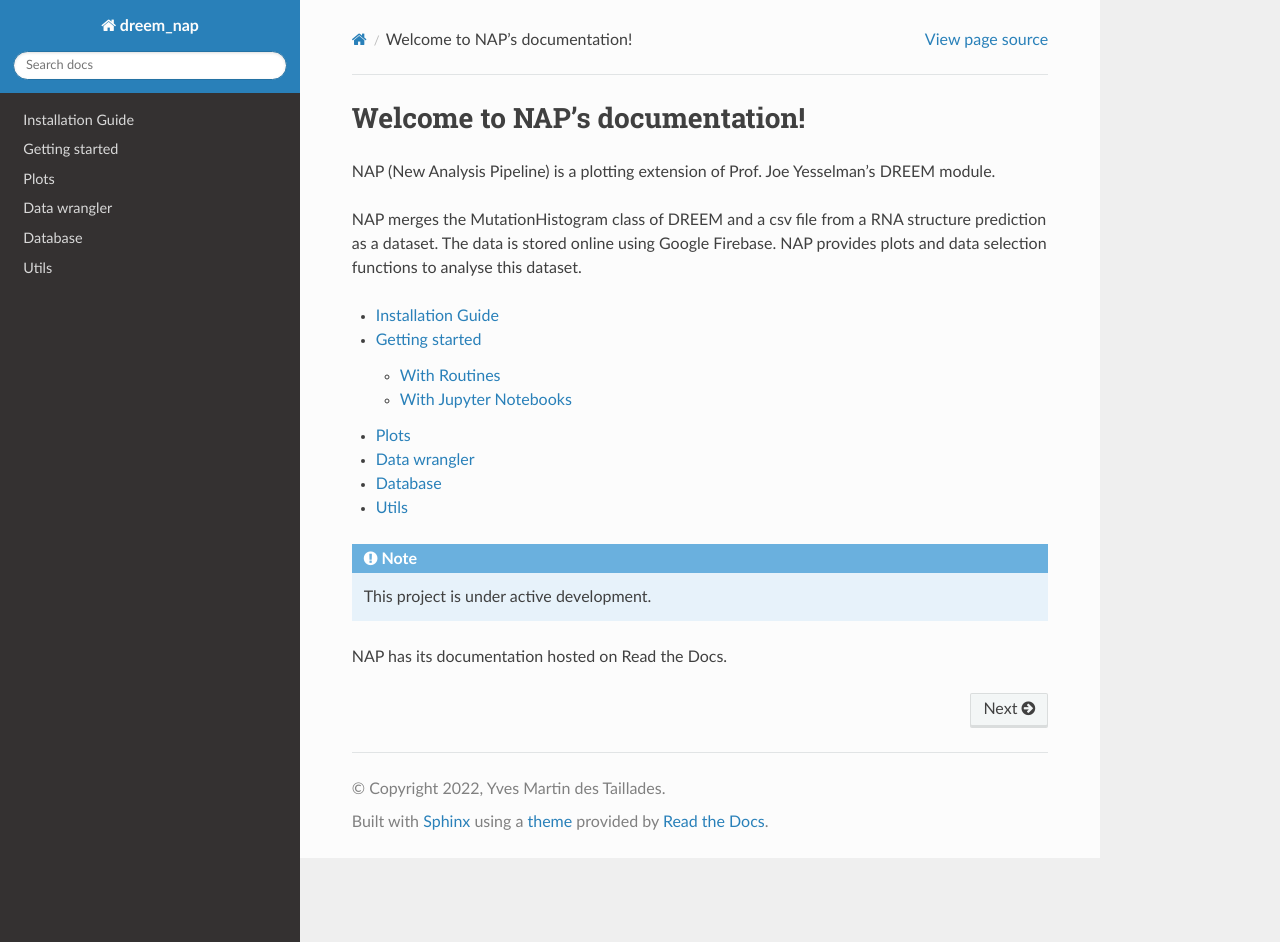
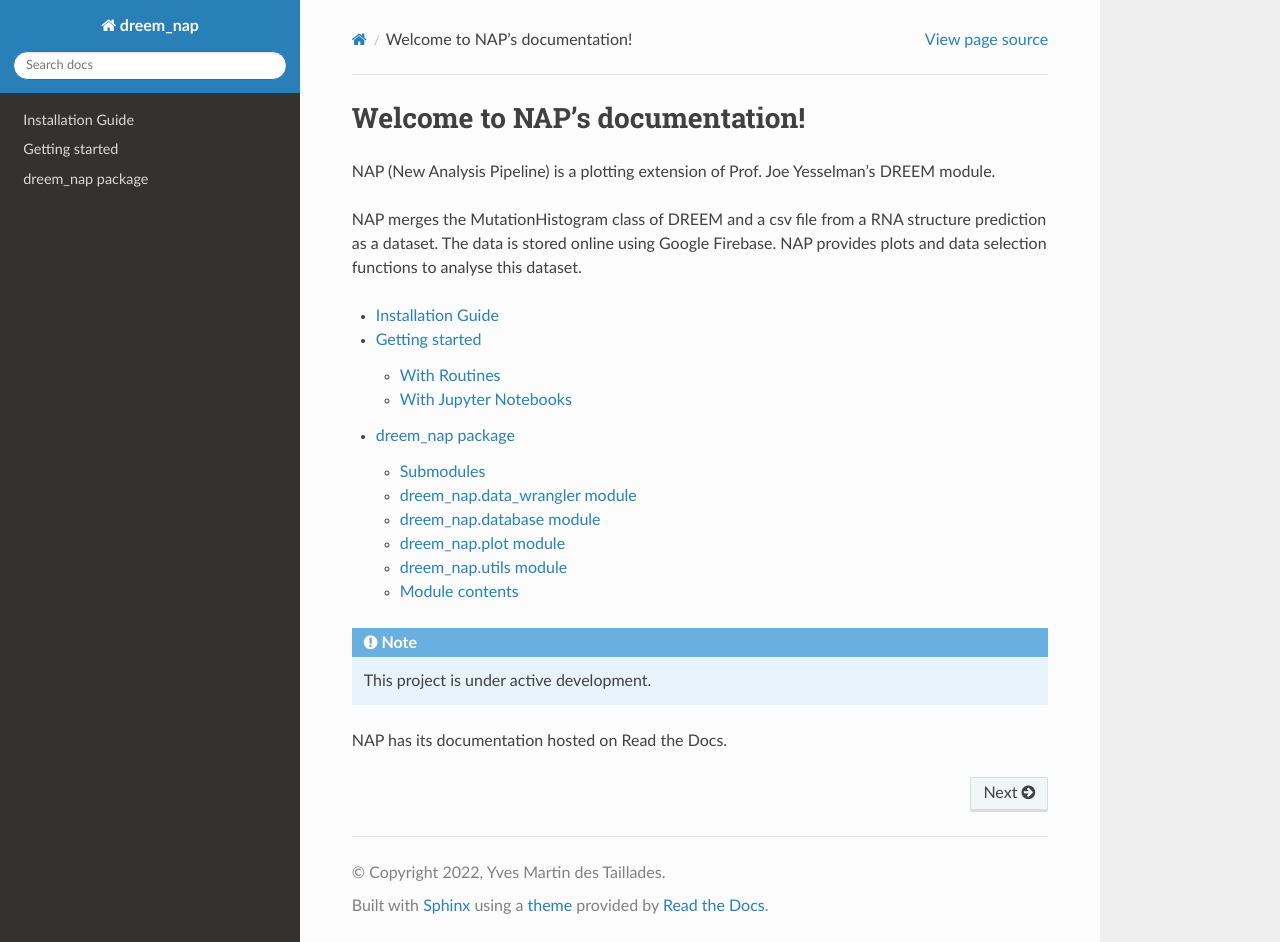
Before and after one commit to yvesmartindestaillades/NAP, a Sphinx documentation site: the page built from docs/source/index.rst, in a window 1280 px wide and 942 px high. Built offline with Sphinx 7.4.7 and the Read the Docs theme 2.0.0, drawn with Linux system fonts in a browser that asks for light colours.

Commit message:
only the module now

```diff
--- a/docs/source/conf.py
+++ b/docs/source/conf.py
@@ -22,7 +22,7 @@ import mock
 
 sys.path.append(os.path.abspath("..")+'/..')
 
-MOCK_MODULES = ['seaborn', 'scipy', 'pandas','pickle-mixin', 'firebase_admin', 'numpy', 'matplotlib.pyplot','matplotlib', 'python-string-utils']
+MOCK_MODULES = ['seaborn']#, 'scipy', 'pandas','pickle-mixin', 'firebase_admin', 'numpy', 'matplotlib.pyplot','matplotlib', 'python-string-utils']
 
 for mod_name in MOCK_MODULES:
     sys.modules[mod_name] = mock.Mock()
--- /dev/null
+++ b/docs/source/dreem_nap.rst
@@ -0,0 +1,45 @@
+dreem\_nap package
+==================
+
+Submodules
+----------
+
+dreem\_nap.data\_wrangler module
+--------------------------------
+
+.. automodule:: dreem_nap.data_wrangler
+   :members:
+   :undoc-members:
+   :show-inheritance:
+
+dreem\_nap.database module
+--------------------------
+
+.. automodule:: dreem_nap.database
+   :members:
+   :undoc-members:
+   :show-inheritance:
+
+dreem\_nap.plot module
+----------------------
+
+.. automodule:: dreem_nap.plot
+   :members:
+   :undoc-members:
+   :show-inheritance:
+
+dreem\_nap.utils module
+-----------------------
+
+.. automodule:: dreem_nap.utils
+   :members:
+   :undoc-members:
+   :show-inheritance:
+
+Module contents
+---------------
+
+.. automodule:: dreem_nap
+   :members:
+   :undoc-members:
+   :show-inheritance:
--- a/docs/source/index.rst
+++ b/docs/source/index.rst
@@ -16,10 +16,7 @@ NAP provides plots and data selection functions to analyse this dataset.
 .. toctree::
    installation
    getting_started
-   plot
-   data_wrangler
-   database
-   utils
+   dreem_nap
 
 .. note::
 
--- /dev/null
+++ b/docs/source/modules.rst
@@ -0,0 +1,7 @@
+dreem_nap
+=========
+
+.. toctree::
+   :maxdepth: 4
+
+   dreem_nap
```
Also changed, not shown: docs/source/data_wrangler.rst (deleted, +0 -8 lines), docs/source/database.rst (deleted, +0 -11 lines), docs/source/plot.rst (deleted, +0 -18 lines), docs/source/utils.rst (deleted, +0 -7 lines), 5 other files.
